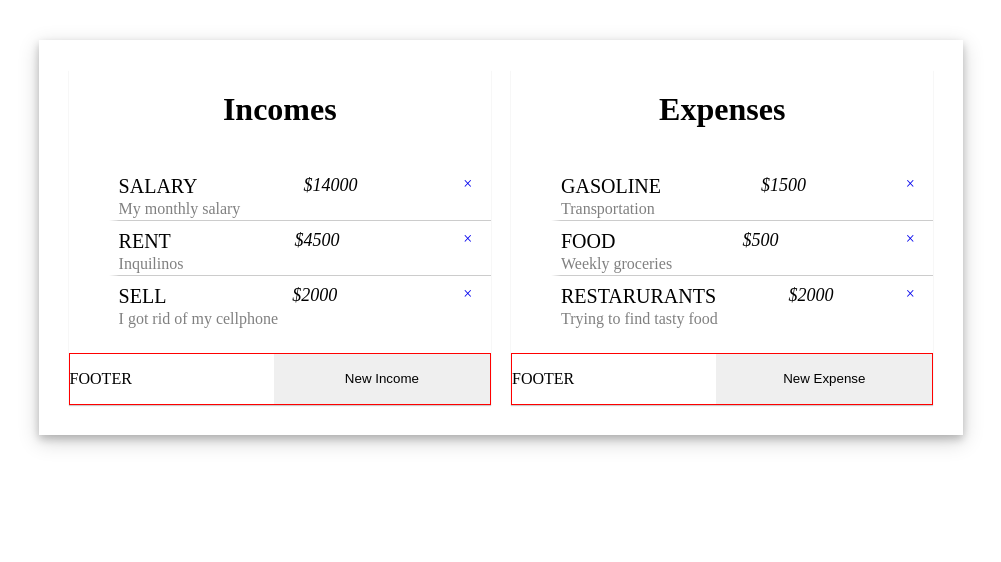
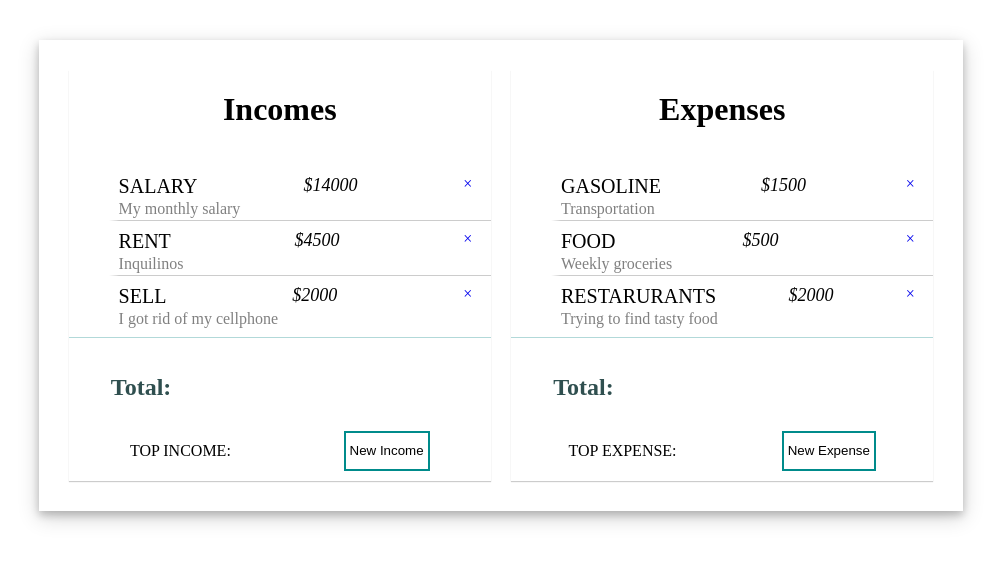
Before and after one commit to rcart/expenses-manager, a React (Create React App) app: page / in a window 1280 px wide. Shown: the top 562 px of the page, without its empty margins (139-1140 px from the left). Built offline with nearby package versions, Linux system fonts and the light colour scheme.

Commit message:
Added top expenses/incomes placeholders

```diff
--- a/src/components/App.js
+++ b/src/components/App.js
@@ -6,9 +6,43 @@ import Footer from './Footer';
 class App extends Component {
 
   state = {
-    incomes: [],
-    expenses: []
+    incomes: [{
+      id: 1,
+      title: 'Salary',
+      amount: 14000,
+      description: 'My monthly salary'
+    }],
+    expenses: [{
+      id: 1,
+      title: 'Expenses',
+      amount: 14000,
+      description: 'My monthly salary'
+    }]
   };
+
+  addValue = (data) => {
+
+  }
+
+  removeValue = (data, index) => {
+
+  }
+
+  clearAll = (data) => {
+
+  }
+
+  totalValues = (data) => {
+    let tmp = { ...this.state[data] };
+
+    tmp['new'] = {test: 123, name: 'me'};
+
+    console.log(tmp);
+  }
+
+  topValue = (data) => {
+
+  }
 
   render() {
     return (
@@ -16,11 +50,13 @@ class App extends Component {
         <div className="container-incomes">
           <Header title="Incomes"/>
           <List items='incomes'/>
+          <h2 className="total">Total: {this.totalValues('incomes')}</h2>
           <Footer title="Income"/>
         </div>
         <div className="container-expenses">
           <Header title="Expenses"/>
           <List items='expenses'/>
+          <h2 className="total">Total: {this.totalValues('expenses')} </h2>
           <Footer title="Expense"/>
         </div>
       </div>
--- a/src/components/Footer.js
+++ b/src/components/Footer.js
@@ -4,7 +4,7 @@ class Footer extends React.Component {
   render() {
     return (
       <div className="footer">
-        <p id="footer-text">Footer</p>
+        <p id="footer-text">Top {this.props.title}: </p>
         <button id="footer-addBtn">New {this.props.title}</button>
       </div>
     );
--- a/src/css/style.css
+++ b/src/css/style.css
@@ -27,6 +27,7 @@
 .list-container-incomes,
 .list-container-expenses {
   list-style: none;
+  border-bottom: 1px solid rgba(0,128,128,0.3);
 }
 
 /* Styling List items */
@@ -85,16 +86,31 @@ p a {
 
 /* Styling the footer */
 .footer {
-  border: 1px solid red;
   display: flex;
+  justify-content: space-around;
+  align-items: center;
+  margin: 5px;
 }
 
 #footer-text {
   text-transform: uppercase;
-  flex: 1;
+  justify-content: space-around;
 }
 
 #footer-addBtn {
-  border: none;
-  flex: 1;
+  background-color: #FFF;
+  padding: 4px;
+  height: 40px;
+  border: 2px solid darkcyan;
 }
+
+#footer-addBtn:hover {
+  background-color: #B0C4DE;
+}
+
+/* Styling the total amount */
+
+.total {
+  color: #2F4F4F;
+  margin-left: 10%;
+}
```
